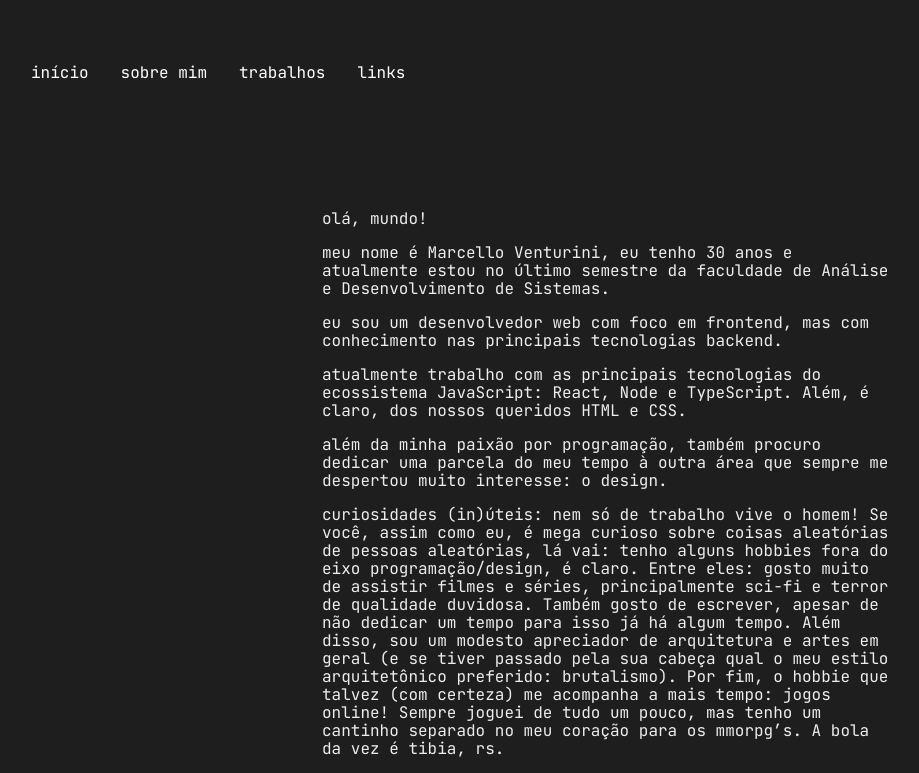
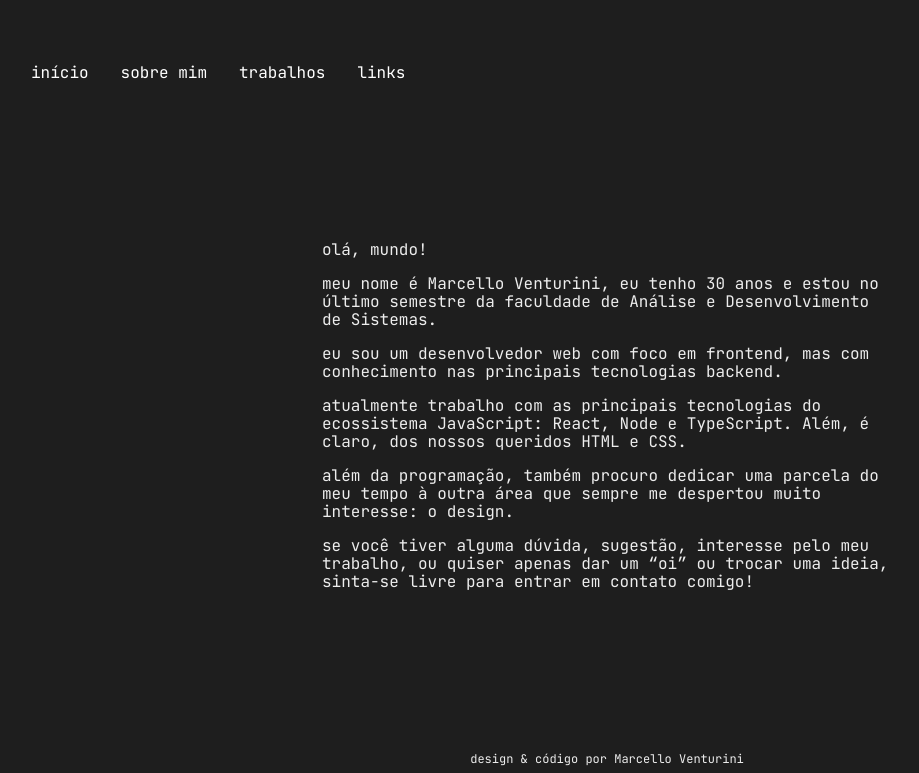
Before and after one commit to marcelloventurini/portfolio, a React (Vite) app: page /sobremim in a window 1280 px wide. Shown: the top 773 px of the page, without its empty margins (33-952 px from the left). Built offline with nearby package versions, Linux system fonts and the light colour scheme.

Commit message:
feat: restyle page layout

```diff
--- a/src/App.scss
+++ b/src/App.scss
@@ -10,7 +10,9 @@
 }
 
 .container {
+  display: flex;
+  align-items: center;
   flex-grow: 1;
   max-width: 570px;
-  margin: $margin-l auto;
+  margin: 0 auto;
 }
--- a/src/pages/AboutMe/AboutMe.tsx
+++ b/src/pages/AboutMe/AboutMe.tsx
@@ -6,7 +6,7 @@ const AboutMe = () => {
       <h1>olá, mundo!</h1>
       <div className={styles.container__text}>
         <p>
-          meu nome é Marcello Venturini, eu tenho 30 anos e atualmente estou no
+          meu nome é Marcello Venturini, eu tenho 30 anos e estou no
           último semestre da faculdade de Análise e Desenvolvimento de Sistemas.
         </p>
         <p>
@@ -19,23 +19,9 @@ const AboutMe = () => {
           queridos HTML e CSS.
         </p>
         <p>
-          além da minha paixão por programação, também procuro dedicar uma
+          além da programação, também procuro dedicar uma
           parcela do meu tempo à outra área que sempre me despertou muito
           interesse: o design.
-        </p>
-        <p>
-          curiosidades (in)úteis: nem só de trabalho vive o homem! Se você,
-          assim como eu, é mega curioso sobre coisas aleatórias de pessoas
-          aleatórias, lá vai: tenho alguns hobbies fora do eixo
-          programação/design, é claro. Entre eles: gosto muito de assistir
-          filmes e séries, principalmente sci-fi e terror de qualidade duvidosa.
-          Também gosto de escrever, apesar de não dedicar um tempo para isso já
-          há algum tempo. Além disso, sou um modesto apreciador de arquitetura e
-          artes em geral (e se tiver passado pela sua cabeça qual o meu estilo
-          arquitetônico preferido: brutalismo). Por fim, o hobbie que talvez
-          (com certeza) me acompanha a mais tempo: jogos online! Sempre joguei
-          de tudo um pouco, mas tenho um cantinho separado no meu coração para
-          os mmorpg’s. A bola da vez é tibia, rs.
         </p>
         <p>
           se você tiver alguma dúvida, sugestão, interesse pelo meu trabalho, ou
```
